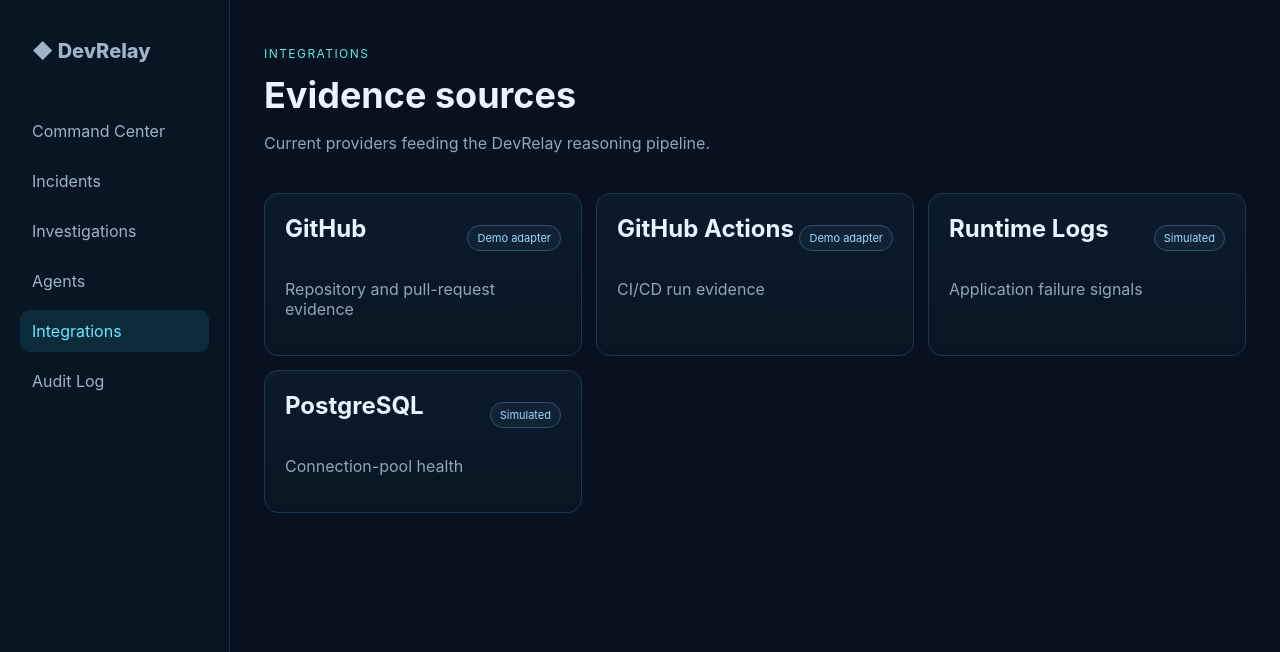
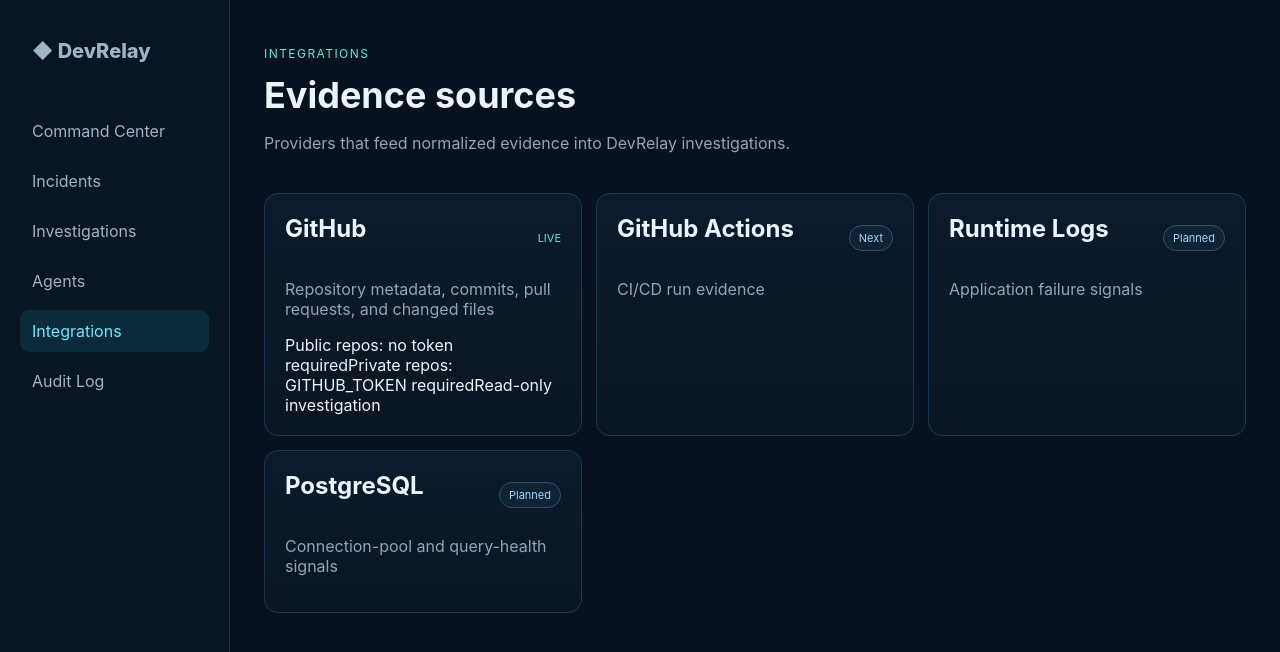
Before and after one commit to shadrackbond/DevRelay, a Next.js app in the folder apps/web/: page /integrations in a window 1280 px wide. Shown: the top 652 px of the page. Built offline with nearby package versions, Linux system fonts and the light colour scheme.

Commit message:
feat: mark GitHub Repository Agent integration live

```diff
--- a/apps/web/app/integrations/page.tsx
+++ b/apps/web/app/integrations/page.tsx
@@ -1,10 +1,10 @@
 import { AppShell } from "../components/AppShell";
 
 const integrations = [
-  ["GitHub", "Repository and pull-request evidence", "Demo adapter"],
-  ["GitHub Actions", "CI/CD run evidence", "Demo adapter"],
-  ["Runtime Logs", "Application failure signals", "Simulated"],
-  ["PostgreSQL", "Connection-pool health", "Simulated"],
+  ["GitHub", "Repository metadata, commits, pull requests, and changed files", "Live"],
+  ["GitHub Actions", "CI/CD run evidence", "Next"],
+  ["Runtime Logs", "Application failure signals", "Planned"],
+  ["PostgreSQL", "Connection-pool and query-health signals", "Planned"],
 ];
 
 export default function IntegrationsPage() {
@@ -14,14 +14,27 @@
         <div>
           <p className="eyebrow">INTEGRATIONS</p>
           <h1>Evidence sources</h1>
-          <p className="muted">Current providers feeding the DevRelay reasoning pipeline.</p>
+          <p className="muted">
+            Providers that feed normalized evidence into DevRelay investigations.
+          </p>
         </div>
       </header>
+
       <div className="cardGrid">
         {integrations.map(([name, description, status]) => (
           <article className="panel" key={name}>
-            <div className="panelTitle"><h2>{name}</h2><span className="statusBadge">{status}</span></div>
+            <div className="panelTitle">
+              <h2>{name}</h2>
+              <span className={status === "Live" ? "done" : "statusBadge"}>{status}</span>
+            </div>
             <p className="muted">{description}</p>
+            {name === "GitHub" && (
+              <div className="integrationDetails">
+                <span>Public repos: no token required</span>
+                <span>Private repos: GITHUB_TOKEN required</span>
+                <span>Read-only investigation</span>
+              </div>
+            )}
           </article>
         ))}
       </div>
```
